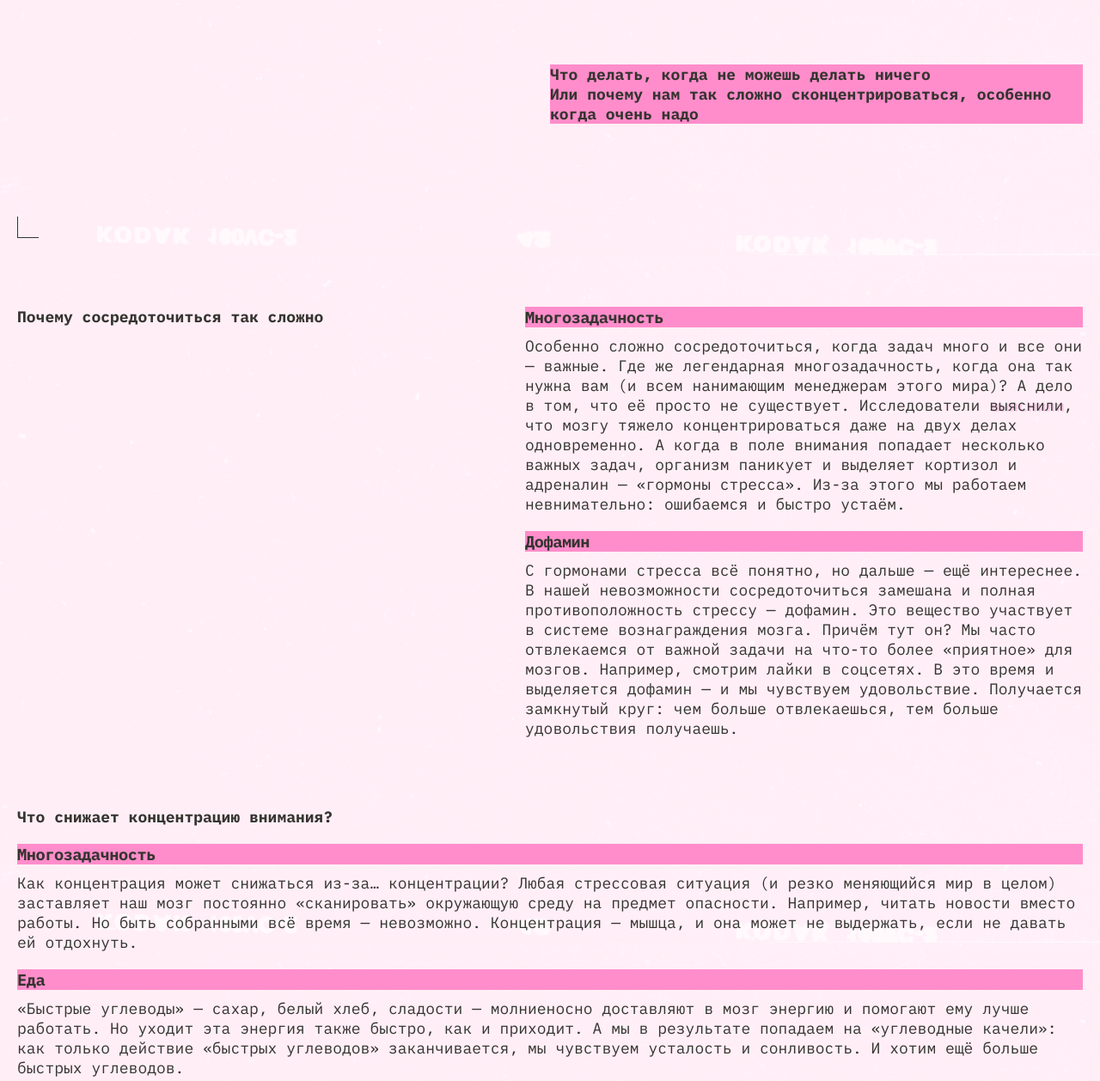
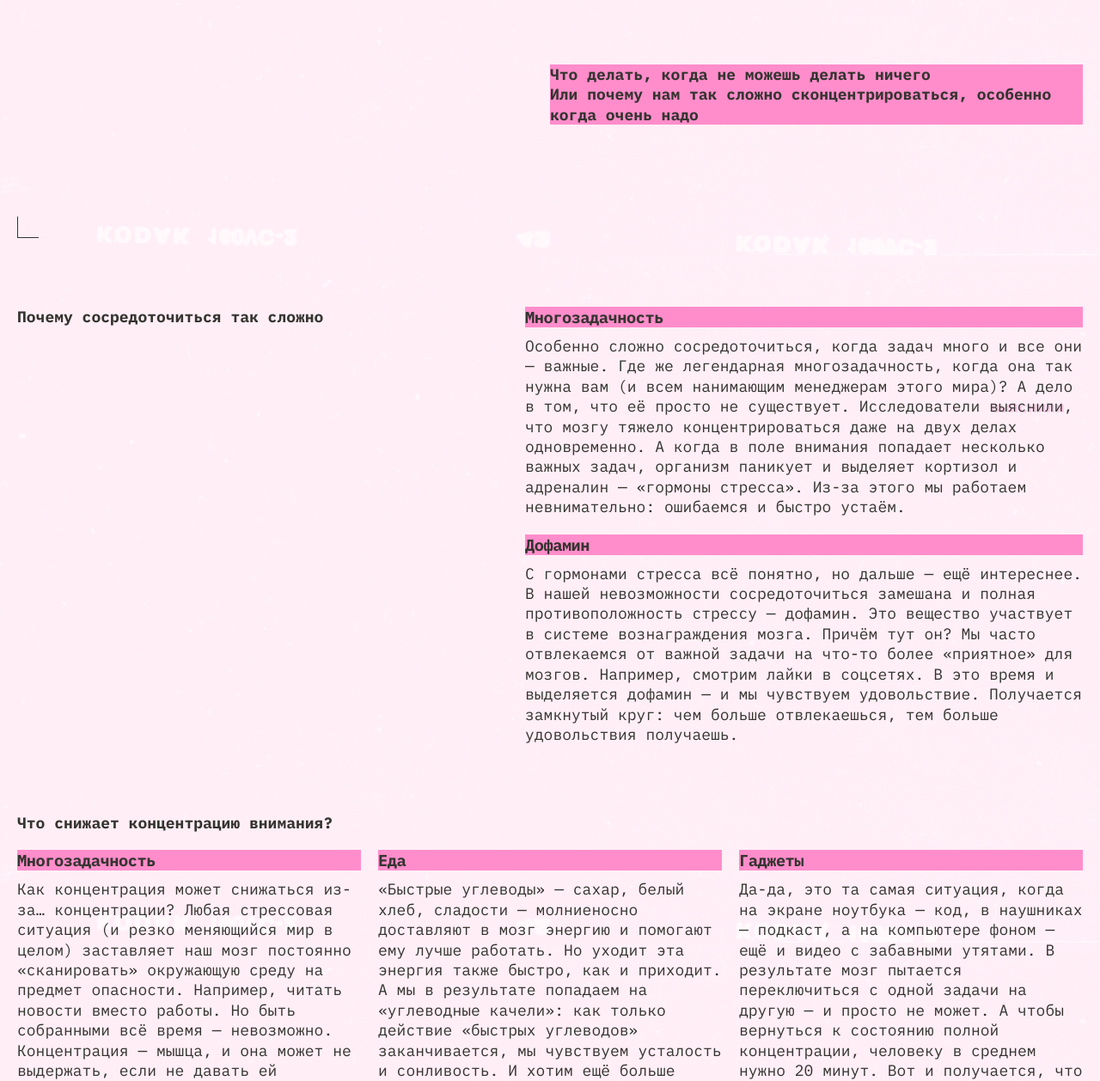
Before and after one commit to Kotelok-RR/slozhno-sosredotochitsya-fd, a plain HTML site: page index.html in a window 1280 px wide. Shown: the part 503-1761 px from the top of the page at 86% size. Drawn offline with Linux system fonts and the light colour scheme.

Commit message:
1024 visual mathcing fix 0.1

```diff
--- a/styles/style.css
+++ b/styles/style.css
@@ -122,7 +122,7 @@
   height: min-content;
   font-size: 18px;
   font-weight: bold;
-  line-height: 23px;
+  line-height: 23.4px;
   margin-block-start: 55px;
   background-color: var(--accent-color);
   color: var(--header-paragraph-color);
@@ -185,11 +185,12 @@
 }
 
 .main__text-block_paragraph {
+  font-family: 'IBM Plex mono', sans-serif;
   display: block;
   position: relative;
   color: var(--paragraph-text-color);
-  line-height: 23px;
-  font-weight: 400;
+  line-height: 23.4px;
+  font-weight: 500;
   font-size: 18px;
 }
 
@@ -410,6 +411,10 @@
     gap: 20px;
   }
 
+  .main__text-block:nth-child(2) .main__text-block_description {
+    grid-column: auto;
+  }
+
   .main__text-block:nth-child(3) .main__text-block-content .main__text-block_description:first-child {
     gap: 0;
   }
```
